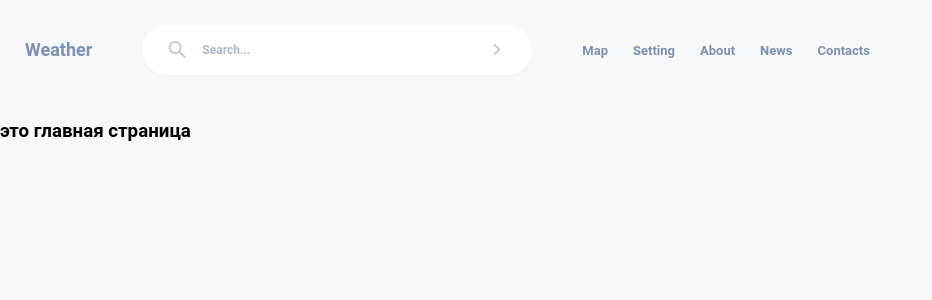
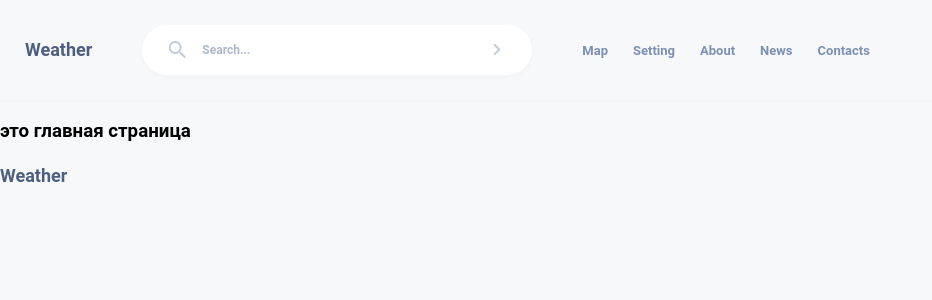
Before and after one commit to MarisaSon/Wether_NextJS, a Next.js app: page / in a window 1280 px wide. Shown: the top 300 px of the page, without its empty margins (0-932 px from the left). Built offline with nearby package versions, Linux system fonts and the light colour scheme.

Commit message:
Внесены правки в компонент Лого

```diff
--- a/src/app/layout.tsx
+++ b/src/app/layout.tsx
@@ -3,6 +3,7 @@ import { Inter } from 'next/font/google';
 import Header from '@/components/header';
 import type { ReactNode } from 'react';
 import Providers from './Providers';
+import Footer from '@/components/footer';
 
 // const inter = Inter({ subsets: ['latin'] });
 
@@ -18,6 +19,7 @@ export default function Layout({ children }: { children: ReactNode }) {
         <Providers>
           <Header />
           {children}
+          <Footer />
         </Providers>
       </body>
     </html>
--- /dev/null
+++ b/src/components/footer.tsx
@@ -0,0 +1,16 @@
+'use client';
+
+import Logo from './ui/logo';
+import styled from 'styled-components';
+
+const Root = styled.footer``;
+
+const Footer = () => {
+  return (
+    <Root>
+      <Logo size="sm" />
+    </Root>
+  );
+};
+
+export default Footer;
--- a/src/components/header.tsx
+++ b/src/components/header.tsx
@@ -1,10 +1,11 @@
 'use client';
+
 import Search from '@/components/search';
 import styled from 'styled-components';
-import Logo from './logo';
+import Logo from './ui/logo';
 import Menu from './menu';
 
-const Nav = styled.nav`
+const Root = styled.header`
   display: flex;
   column-gap: 50px;
   align-items: center;
@@ -14,10 +15,10 @@ const Nav = styled.nav`
 
 export default function Header() {
   return (
-    <Nav>
-      <Logo />
+    <Root>
+      <Logo href="/" />
       <Search />
       <Menu />
-    </Nav>
+    </Root>
   );
 }
--- a/src/components/logo.tsx
+++ /dev/null
@@ -1,22 +0,0 @@
-import Link from 'next/link';
-import styled from 'styled-components';
-
-const Title = styled.span`
-  font-size: 18px;
-  font-style: normal;
-  font-weight: 700;
-  line-height: 30px;
-  color: ${({ theme }) => theme.colors.grayBlue50};
-`;
-
-export default function Logo() {
-  return (
-
-      <Title>
-        <span>
-        <Link href="/">Weather </Link>
-        </span>
-      </Title>
-
-  );
-}
--- a/src/components/menu.tsx
+++ b/src/components/menu.tsx
@@ -1,4 +1,5 @@
 'use client';
+
 import Link from 'next/link';
 import styled from 'styled-components';
 
@@ -6,7 +7,7 @@ const Root = styled.ul`
   display: flex;
   margin: 0;
   padding: 0;
-  column-gap:25px;
+  column-gap: 25px;
 `;
 
 const Li = styled.li`
@@ -18,8 +19,6 @@ const Li = styled.li`
   color: ${({ theme }) => theme.colors.grayBlue70};
   list-style-type: none;
 `;
-
-
 
 export default function Menu() {
   return (
--- a/src/components/search.tsx
+++ b/src/components/search.tsx
@@ -1,6 +1,6 @@
 import styled from 'styled-components';
 
-const Div = styled.div`
+const Root = styled.div`
   display: flex;
   justify-content: space-between;
   width: 390px;
@@ -39,37 +39,36 @@ const RightSvg = styled.svg`
 
 export default function Search() {
   return (
-    <Div>
+    <Root>
       <Svg
         xmlns="http://www.w3.org/2000/svg"
         width="31"
         height="30"
+        fill="none"
         viewBox="0 0 31 30"
-        fill="none"
       >
         <path
-          fill-rule="evenodd"
-          clip-rule="evenodd"
-          d="M19.1673 17.0006H18.3773L18.0973 16.7306C19.2973 15.3306 19.9173 13.4206 19.5773 11.3906C19.1073 8.61063 16.7873 6.39063 13.9873 6.05063C9.75731 5.53063 6.19731 9.09063 6.71731 13.3206C7.05731 16.1206 9.27731 18.4406 12.0573 18.9106C14.0873 19.2506 15.9973 18.6306 17.3973 17.4306L17.6673 17.7106V18.5006L21.9173 22.7506C22.3273 23.1606 22.9973 23.1606 23.4073 22.7506C23.8173 22.3406 23.8173 21.6706 23.4073 21.2606L19.1673 17.0006ZM13.1673 17.0006C10.6773 17.0006 8.66731 14.9906 8.66731 12.5006C8.66731 10.0106 10.6773 8.00063 13.1673 8.00063C15.6573 8.00063 17.6673 10.0106 17.6673 12.5006C17.6673 14.9906 15.6573 17.0006 13.1673 17.0006Z"
           fill="#C3CAD9"
-        />
+          fillRule="evenodd"
+          d="M19.167 17h-.79l-.28-.27a6.5 6.5 0 001.48-5.34c-.47-2.78-2.79-5-5.59-5.34a6.505 6.505 0 00-7.27 7.27c.34 2.8 2.56 5.12 5.34 5.59a6.5 6.5 0 005.34-1.48l.27.28v.79l4.25 4.25c.41.41 1.08.41 1.49 0 .41-.41.41-1.08 0-1.49L19.167 17zm-6 0c-2.49 0-4.5-2.01-4.5-4.5s2.01-4.5 4.5-4.5 4.5 2.01 4.5 4.5-2.01 4.5-4.5 4.5z"
+          clipRule="evenodd"
+        ></path>
       </Svg>
-
       <Input type="text" placeholder="Search..." />
       <RightSvg
         xmlns="http://www.w3.org/2000/svg"
         width="31"
         height="30"
+        fill="none"
         viewBox="0 0 31 30"
-        fill="none"
       >
         <path
-          fill-rule="evenodd"
-          clip-rule="evenodd"
-          d="M12.9592 9.29376C12.5692 9.68376 12.5692 10.3138 12.9592 10.7038L16.8392 14.5838L12.9592 18.4638C12.5692 18.8538 12.5692 19.4838 12.9592 19.8738C13.3492 20.2638 13.9792 20.2638 14.3692 19.8738L18.9592 15.2838C19.3492 14.8938 19.3492 14.2638 18.9592 13.8738L14.3692 9.28376C13.9892 8.90376 13.3492 8.90376 12.9592 9.29376Z"
           fill="#C3CAD9"
-        />
+          fillRule="evenodd"
+          d="M12.96 9.294a.996.996 0 000 1.41l3.88 3.88-3.88 3.88a.996.996 0 101.41 1.41l4.59-4.59a.996.996 0 000-1.41l-4.59-4.59c-.38-.38-1.02-.38-1.41.01z"
+          clipRule="evenodd"
+        ></path>
       </RightSvg>
-    </Div>
+    </Root>
   );
 }
--- /dev/null
+++ b/src/components/ui/logo.tsx
@@ -0,0 +1,32 @@
+import Link from 'next/link';
+import styled from 'styled-components';
+import { FC } from 'react';
+
+const Text = styled.span<{ $size?: 'sm' | 'md' | 'lg' }>`
+  font-size: 18px;
+  font-style: normal;
+  font-weight: 700;
+  line-height: 30px;
+  color: ${({ theme }) => theme.colors.grayBlue50};
+`;
+
+/**
+ * Свойства компонента
+ */
+type Props = {
+  /**
+   * Url страницы на которую ведет ссылка
+   */
+  href?: string;
+  size?: 'sm' | 'md' | 'lg';
+};
+
+const Logo: FC<Props> = ({ href = '/', size = 'md' }) => {
+  return (
+    <Link href={href}>
+      <Text $size={size}>Weather</Text>
+    </Link>
+  );
+};
+
+export default Logo;
```
